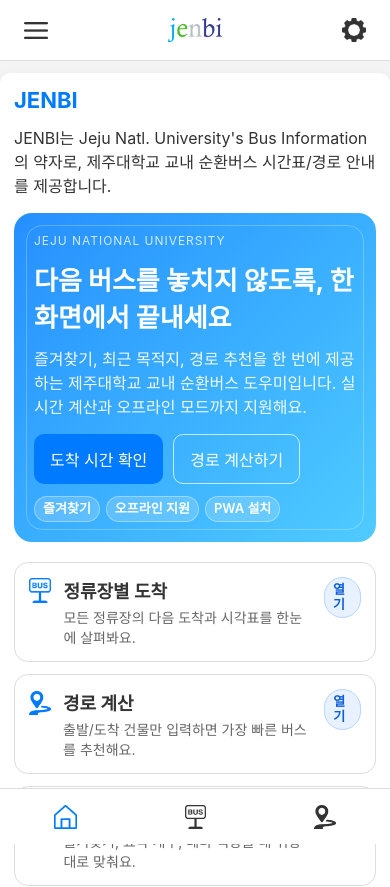
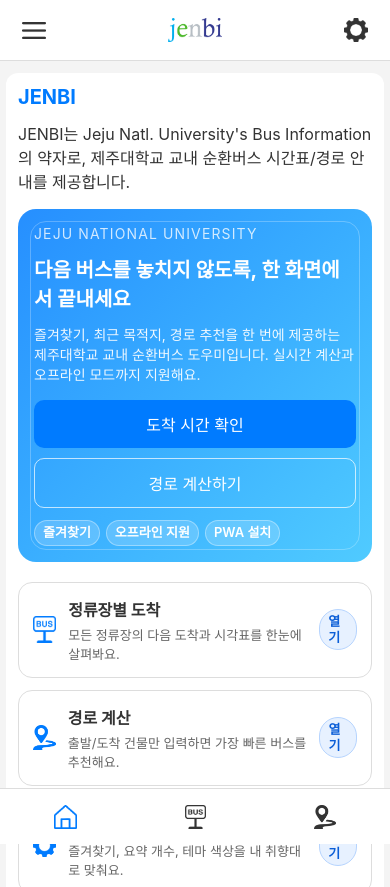
Before and after one commit to vividhyeok/jnubusinfo, a plain HTML site: page index.html in a window 390 px wide. Shown: the top 887 px of the page. Drawn offline with Linux system fonts and the light colour scheme.

Commit message:
Improve mobile responsiveness and add dormitory 6

```diff
--- a/data.json
+++ b/data.json
@@ -115,6 +115,7 @@
     "한국생산기술연구원": "공과대학 4호관",
     "인재양성관": "인문대학 서쪽",
     "학생생활관 5호관": "인문대학 서쪽",
+    "학생생활관 6호관": "인문대학 서쪽",
     "학생생활관 3호관": "학생생활관",
     "학생생활관 1호관": "학생생활관",
     "학생생활관 2호관": "학생생활관",
--- a/data/data.json
+++ b/data/data.json
@@ -804,6 +804,7 @@
                       "수의과대학부설 동물병원":  "학생생활관",
                       "해양과학대학 3호관":  "해양과학대학 1호관",
                       "학생생활관 5호관":  "인문대학 서쪽",
+                      "학생생활관 6호관":  "인문대학 서쪽",
                       "국제언어문화교육센터/아라뮤즈홀":  "인문대학 동쪽",
                       "생명자원과학대학":  "해양과학대학 1호관",
                       "학생군사교육단":  "해양과학대학 4호관",
--- a/data/place-to-stop.json
+++ b/data/place-to-stop.json
@@ -65,11 +65,12 @@
 	"바이오융합센터 2호관": "공과대학 4호관",
 	"한국생산기술연구원": "공과대학 4호관",
 
-	"인재양성관": "인문대학 서쪽",
-	"학생생활관 5호관": "인문대학 서쪽",
-	"학생생활관 3호관": "학생생활관",
-	"학생생활관 1호관": "학생생활관",
-	"학생생활관 2호관": "학생생활관",
+        "인재양성관": "인문대학 서쪽",
+        "학생생활관 5호관": "인문대학 서쪽",
+        "학생생활관 6호관": "인문대학 서쪽",
+        "학생생활관 3호관": "학생생활관",
+        "학생생활관 1호관": "학생생활관",
+        "학생생활관 2호관": "학생생활관",
 	"학생생활관 4호관": "학생생활관",
   "골프아카데미": "의과대학 1호관",
   "의과대학": "의과대학 1호관",
--- a/data/places.json
+++ b/data/places.json
@@ -63,6 +63,7 @@
     { "id": "421", "name": "한국생산기술연구원" },
     { "id": "422", "name": "인재양성관" },
     { "id": "423", "name": "학생생활관 5호관" },
+    { "id": "429", "name": "학생생활관 6호관" },
     { "id": "424", "name": "학생생활관 3호관" },
     { "id": "425", "name": "학생생활관 1호관" },
     { "id": "426", "name": "학생생활관 2호관" },
--- a/places.json
+++ b/places.json
@@ -63,6 +63,7 @@
     { "id": "421", "name": "한국생산기술연구원" },
     { "id": "422", "name": "인재양성관" },
     { "id": "423", "name": "학생생활관 5호관" },
+    { "id": "429", "name": "학생생활관 6호관" },
     { "id": "424", "name": "학생생활관 3호관" },
     { "id": "425", "name": "학생생활관 1호관" },
     { "id": "426", "name": "학생생활관 2호관" },
--- a/styles.css
+++ b/styles.css
@@ -376,8 +376,39 @@ th { background: #f8f9fa; font-weight: 700; }
 
 /* 반응형 */
 @media (max-width: 768px) {
-  .container { padding: 14px; border-radius: 10px; }
+  body {
+    padding-bottom: calc(var(--bottom-nav-height) + 24px + var(--safe-area-inset-bottom));
+  }
+  .container {
+    padding: 14px;
+    border-radius: 12px;
+    box-shadow: none;
+    margin: 0 8px 18px;
+  }
   h1 { font-size: 22px; }
+  .app-bar { padding: 10px 14px; }
+  .hero-card { padding: 16px; }
+  .hero-card h2 { font-size: 22px; }
+  .hero-actions { flex-direction: column; }
+  .hero-actions .btn { width: 100%; }
+  .quick-links { grid-template-columns: 1fr; }
+  .quick-link { align-items: center; }
+  .row { flex-direction: column; align-items: stretch; }
+  .route-card .route-header { flex-direction: column; align-items: flex-start; gap: 6px; }
+  .route-card .stats { grid-template-columns: repeat(auto-fit, minmax(120px, 1fr)); }
+  table { font-size: 14px; }
+  .stop-card .header { flex-direction: column; align-items: flex-start; }
+}
+
+@media (max-width: 480px) {
+  .container { padding: 12px; margin: 0 6px 16px; }
+  h1 { font-size: 20px; }
+  .hero-card h2 { font-size: 20px; }
+  .hero-card p { font-size: 14px; }
+  .quick-link h3 { font-size: 16px; }
+  .quick-link p { font-size: 13px; }
+  .hero-status, .quick-links, .controls { width: 100%; }
+  .controls .btn, .notice-card .btn, .settings-actions .btn { width: 100%; }
 }
 
 /* 강조 리스트/카드 */
```
Also changed, not shown: place-to-stop.json (+6 -5 lines).
